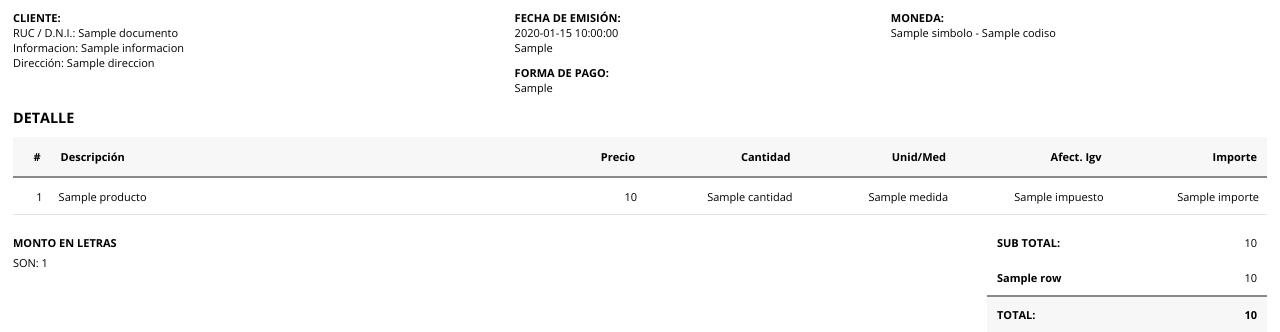
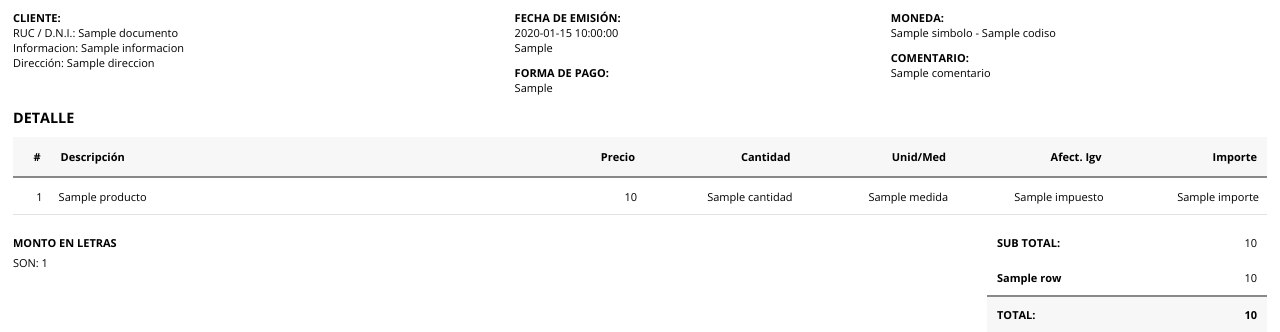
Before and after one commit to luissince/syssoft-integra-pdf, a FastAPI app: template templates/venta/a4.html in a window 1280 px wide. Shown: the part 131-463 px from the top of the page. Run offline with FastAPI, Linux system fonts and the light colour scheme; the template is opened without the code that fills it: most values are stand-ins (such as "Sample title", 1, 10 or a date in 2020); grey boxes marked "Sample" are stand-in pictures.

Commit message:
Agregando comentario para mostrar en los documentos

```diff
--- a/service/venta/general.py
+++ b/service/venta/general.py
@@ -52,6 +52,7 @@ class Cabecera(BaseModel):
     codiso: Optional[str] = None
     moneda: Optional[str] = None
     formaPago: Optional[str] = None
+    comentario: Optional[str] = ""
 
 
 class Body(BaseModel):
@@ -193,6 +194,7 @@ def run(body: Body):
         "qr_generado": qr_generado,
         "codigo_hash": '' if cabecera.codigoHash is None else cabecera.codigoHash,
         "usuario": cabecera.usuario,
+        "comentario": cabecera.comentario,
         "tipo_envio": empresa.tipoEnvio,
         "bancos": bancos,
         "plazos": plazos_formato
--- a/templates/venta/a4.html
+++ b/templates/venta/a4.html
@@ -430,6 +430,16 @@
                 <div>
                     <span>{{simbolo}} - {{codiso}}</span>
                 </div>
+
+                {% if comentario is not none and comentario != '' %}
+                    <div class="bold-title">
+                        <span>COMENTARIO:</span>
+                    </div>
+
+                    <div>
+                        <span>{{comentario}}</span>
+                    </div>
+                {% endif %}
             </div>
         </section>
 
--- a/templates/venta/pre_ticket.html
+++ b/templates/venta/pre_ticket.html
@@ -123,6 +123,9 @@
         <p><span class="font-weight-bold">RUC / D.N.I.</span> {{documento}}</p>
         <p><span class="font-weight-bold">Dirección:</span> {{direccion}}</p>
         <p><span class="text-theme-default font-weight-bold">Forma de pago: </span> {{forma_pago}}</p>
+        {% if comentario is not none and comentario != '' %}
+            <p><span class="text-theme-default font-weight-bold">Comentario: </span> {{comentario}}</p>
+        {% endif %}
     </div>
 
     <table class="table-main-head w-100 mt-2">
--- a/templates/venta/ticket.html
+++ b/templates/venta/ticket.html
@@ -123,6 +123,9 @@
         <p><span class="font-weight-bold">RUC / D.N.I.</span> {{documento}}</p>
         <p><span class="font-weight-bold">Dirección:</span> {{direccion}}</p>
         <p><span class="text-theme-default font-weight-bold">Forma de pago: </span> {{forma_pago}}</p>
+        {% if comentario is not none and comentario != '' %}
+            <p><span class="text-theme-default font-weight-bold">Comentario: </span> {{comentario}}</p>
+        {% endif %}
     </div>
 
     <table class="table-main-head w-100 mt-2">
```
Also changed, not shown: templates/venta/pre_a4.html (+10 -0 lines).
